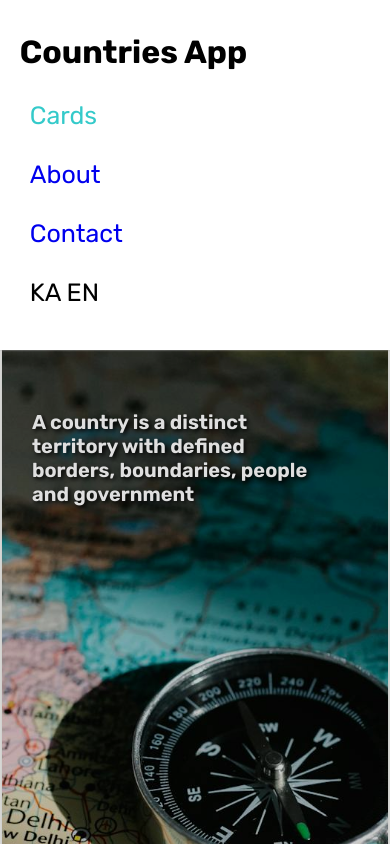
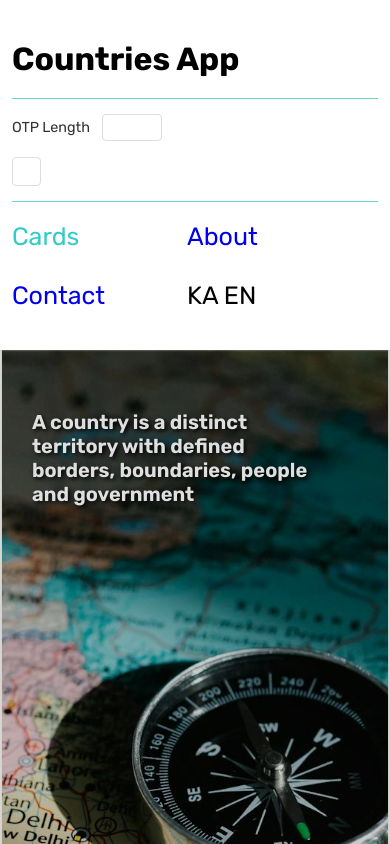
Before and after one commit to giozauta/countries-app, a React (Vite) app: page /en/cards in a window 390 px wide. Shown: the top 844 px of the page. Built offline with nearby package versions, Linux system fonts and the light colour scheme.

Commit message:
add otp to header

```diff
--- a/src/components/footer/footer.module.css
+++ b/src/components/footer/footer.module.css
@@ -12,7 +12,7 @@
   box-shadow: 0 0px 2px rgb(173, 173, 173);
 }
 .footerBox {
-  width: 95%;
+  width: 99%;
   margin: auto;
   display: flex;
   align-items: center;
--- a/src/components/header/Header.tsx
+++ b/src/components/header/Header.tsx
@@ -6,7 +6,7 @@ import {
   useParams,
 } from "react-router-dom";
 import { data } from "./header-content-data";
-
+import Otp from "./components/otp/Otp";
 type currentDataType = {
   [key: string]: {
     appName: string;
@@ -33,12 +33,15 @@ const Header: React.FC = () => {
   return (
     <header className={styles.header}>
       <div className={styles.headerBox}>
-        <div>
+        <div className={styles.headerlogoBox}>
           <NavLink className={styles.logo} to="/">
             <h1>{contentData[currentLang].appName}</h1>
           </NavLink>
         </div>
-        <nav className={styles.navButtons}>
+        <div className={styles.otpHeaderBox}>
+          <Otp />
+        </div>
+        <nav className={styles.headerNavButtons}>
           <NavLink className={handleActiveNav} to={`cards`}>
             <p>{contentData[currentLang].cards}</p>
           </NavLink>
--- /dev/null
+++ b/src/components/header/components/otp/Otp.tsx
@@ -0,0 +1,77 @@
+import { useState, useRef } from "react";
+import styles from "./otp.module.css";
+
+const Otp: React.FC = () => {
+  const [otpInputLength, setOtpInputLength] = useState<number>();
+  const [otpInput, setOtpInput] = useState([{ value: "" }]);
+  const otpInputRef = useRef<{ [key: number]: HTMLInputElement | null }>({});
+
+  //this code sets otpInputLength
+  const handleOtpLengthChange = (
+    event: React.ChangeEvent<HTMLInputElement>,
+  ) => {
+    const length = parseInt(event.target.value);
+    //this code sets otpInput
+    if (length === 0 || length > 4) {
+      alert("You cant put less than 4 or more than 0 numbers");
+    } else {
+      const inputs = [];
+      setOtpInputLength(length);
+      for (let i = 0; i < length; i++) {
+        inputs.push({ value: "" });
+      }
+      setOtpInput(inputs);
+    }
+  };
+  //this code sets otpInput
+  const handleOtpChange = (
+    event: React.ChangeEvent<HTMLInputElement>,
+    index: number,
+  ) => {
+    const newValue = event.target.value;
+    setOtpInput(
+      otpInput.map((item, i) => {
+        item.value = i === index ? newValue : item.value;
+        return item;
+      }),
+    );
+
+    if (newValue) {
+      if (otpInputRef.current[index + 1] == undefined) {
+        otpInputRef.current[index]?.blur();
+      }
+      otpInputRef.current[index + 1]?.focus();
+    }
+  };
+
+  return (
+    <div className={styles.otpComponent}>
+      <div className={styles.otpLengthBox}>
+        <p>OTP Length</p>
+        <input
+          onChange={handleOtpLengthChange}
+          type="number"
+          name="otpInputLength"
+          value={otpInputLength}
+        />
+      </div>
+      <div className={styles.otpBox}>
+        {otpInput.map((item, index) => (
+          <input
+            onChange={(event) => {
+              handleOtpChange(event, index);
+            }}
+            ref={(inputElementReference) => {
+              otpInputRef.current[index] = inputElementReference;
+            }}
+            key={index}
+            value={item.value}
+            type="number"
+          />
+        ))}
+      </div>
+    </div>
+  );
+};
+
+export default Otp;
--- /dev/null
+++ b/src/components/header/components/otp/otp.module.css
@@ -0,0 +1,74 @@
+/* For Chrome, Safari, Edge, and Opera */
+.otpBox input[type="number"]::-webkit-outer-spin-button,
+.otpBox input[type="number"]::-webkit-inner-spin-button,
+.otpLengthBox input[type="number"]::-webkit-outer-spin-button,
+.otpLengthBox input[type="number"]::-webkit-inner-spin-button {
+    -webkit-appearance: none;
+    margin: 0;
+}
+
+/* For Firefox */
+.otpBox input[type="number"],
+.otpLengthBox input[type="number"] {
+    -moz-appearance: textfield;
+}
+
+.otpComponent {
+  width: 150px;
+  display: flex;
+  flex-direction: column;
+  align-items: center;
+  gap: 1rem;
+}
+
+/* Styling for the OTP Length section */
+.otpLengthBox {
+  width: 100%;
+  display: flex;
+  align-items: center;
+  justify-content: space-between;
+  font-size: 0.9rem;
+  color: #333;
+}
+
+.otpLengthBox p {
+  margin: 0;
+}
+
+.otpLengthBox input[name="otpInputLength"] {
+  width: 60px;
+  padding: 0.3rem;
+  font-size: 0.9rem;
+  text-align: center;
+  border: 1px solid #ddd;
+  border-radius: 4px;
+  transition: border-color 0.2s ease;
+}
+
+.otpLengthBox input[name="otpInputLength"]:focus {
+  outline: none;
+  border-color: #007bff;
+}
+
+/* Styling for the OTP Box with compact input fields */
+.otpBox {
+  width: 100%;
+  display: flex;
+  gap: 10px;
+}
+
+.otpBox input[type="number"] {
+  width: 1.8rem;
+  height: 1.8rem;
+  font-size: 1.1rem;
+  text-align: center;
+  border: 1px solid #ddd;
+  border-radius: 4px;
+  transition: border-color 0.2s ease, box-shadow 0.2s ease;
+}
+
+.otpBox input[type="number"]:focus {
+  outline: none;
+  border-color: #007bff;
+  box-shadow: 0 0 3px rgba(0, 123, 255, 0.4);
+}
--- a/src/components/header/header.module.css
+++ b/src/components/header/header.module.css
@@ -13,19 +13,25 @@
   z-index: 1001;
 }
 .headerBox {
-  width: 95%;
+  width: 99%;
   display: flex;
   justify-content: space-between;
   align-items: center;
   margin: auto;
   overflow: hidden;
-  height: 100px;
+  height: auto;
 }
+
 .logo {
   text-decoration: none;
   color: black;
+
 }
-.navButtons {
+.otpHeaderBox{
+  display: flex;
+
+}
+.headerNavButtons {
   display: flex;
   gap: 30px;
   justify-content: space-evenly;
@@ -65,7 +71,7 @@
   color: black;
 }
 
-@media (max-width: 800px) {
+@media (max-width: 980px) {
   .header {
     height: 350px;
   }
@@ -78,11 +84,17 @@
     gap: 20px;
     padding: 10px;
   }
-  .navButtons {
-    display: flex;
-    flex-direction: column;
-    justify-content: flex-start;
-    align-items: flex-start;
-    padding: 10px;
+  .headerNavButtons {
+    display: grid;
+    grid-template-columns: 1fr 1fr;
+    width: 320px;
   }
+  .otpHeaderBox{
+    width: 100%;
+    border-bottom: 1px solid #63D6D6;
+    border-top: 1px solid #63D6D6;
+    padding-top: 15px;
+    padding-bottom: 15px;
+  }
+
 }
--- a/src/components/otp/Otp.tsx
+++ /dev/null
@@ -1,67 +0,0 @@
-import { useState,useRef } from "react";
-import styles from "./otp.module.css";
-
-const Otp: React.FC = () => {
-  const [otpInputLength, setOtpInputLength] = useState<number>(1);
-  const [otpInput, setOtpInput] = useState([{ value: "" }]);
-  const otpInputRef = useRef<{ [key: number]: HTMLInputElement | null }>({});
-
-  //this code sets otpInputLength
-  const handleOtpLengthChange = (
-    event: React.ChangeEvent<HTMLInputElement>,
-  ) => {
-    const length = parseInt(event.target.value);
-    //this code sets otpInput
-    if(length===0||length>10){
-      alert("You cant put less than 10 or more than 0 numbers");
-      setOtpInputLength(1);
-    }else{
-      const inputs = [];
-      setOtpInputLength(length);
-      for (let i = 0; i < length; i++) {
-        inputs.push({ value: "" });
-    }
-    setOtpInput(inputs);
-    }
-
-
-  };
-  //this code sets otpInput
-  const handleOtpChange=(event:React.ChangeEvent<HTMLInputElement>,index:number)=>{
-    const newValue = event.target.value;
-    setOtpInput(
-      otpInput.map((item, i) => {
-        item.value = i === index ? newValue : item.value;
-        return item;
-    }))
-
-    if(newValue){
-      if(otpInputRef.current[index + 1]==undefined){
-        otpInputRef.current[index]?.blur()
-      }
-        otpInputRef.current[index + 1]?.focus()
-    }
-
-
-  }
-
-  return (
-    <div className={styles.otpComponent}>
-      <input
-        onChange={handleOtpLengthChange}
-        type="number"
-        name="otpInputLength"
-        value={otpInputLength}
-      />
-      <div className={styles.otpBox}>
-        {otpInput.map((item, index) => (
-          <input onChange={(event)=>{handleOtpChange(event,index)}} ref={(inputElementReference)=>{
-            otpInputRef.current[index]= inputElementReference
-          }} key={index} value={item.value} type="number" />
-        ))}
-      </div>
-    </div>
-  );
-};
-
-export default Otp;
--- a/src/components/otp/otp.module.css
+++ /dev/null
@@ -1,18 +0,0 @@
-.otpComponent {
-  border: 1px solid black;
-  height: 400px;
-  display: flex;
-  flex-direction: column;
-  align-items: flex-start;
-  justify-content: center;
-  gap: 20px;
-}
-
-.otpBox{
-
-  display: flex;
-  justify-content: flex-start;
-  align-items: center;
-  width: auto;
-  gap: 10px;
-}
--- a/src/layouts/default/index.tsx
+++ b/src/layouts/default/index.tsx
@@ -2,7 +2,6 @@ import { Outlet } from "react-router-dom";
 import Header from "~/src/components/header";
 import Footer from "~/src/components/footer";
 import PageContainer from "@/components/page-container";
-import Otp from "~/src/components/otp";
 
 const DefaultLayout: React.FC = () => {
   return (
@@ -11,7 +10,6 @@ const DefaultLayout: React.FC = () => {
       <PageContainer>
         <Outlet />
       </PageContainer>
-      <Otp />
       <Footer />
     </>
   );
```
Also changed, not shown: src/components/header/components/otp/index.ts (renamed from src/components/otp/index.ts).
